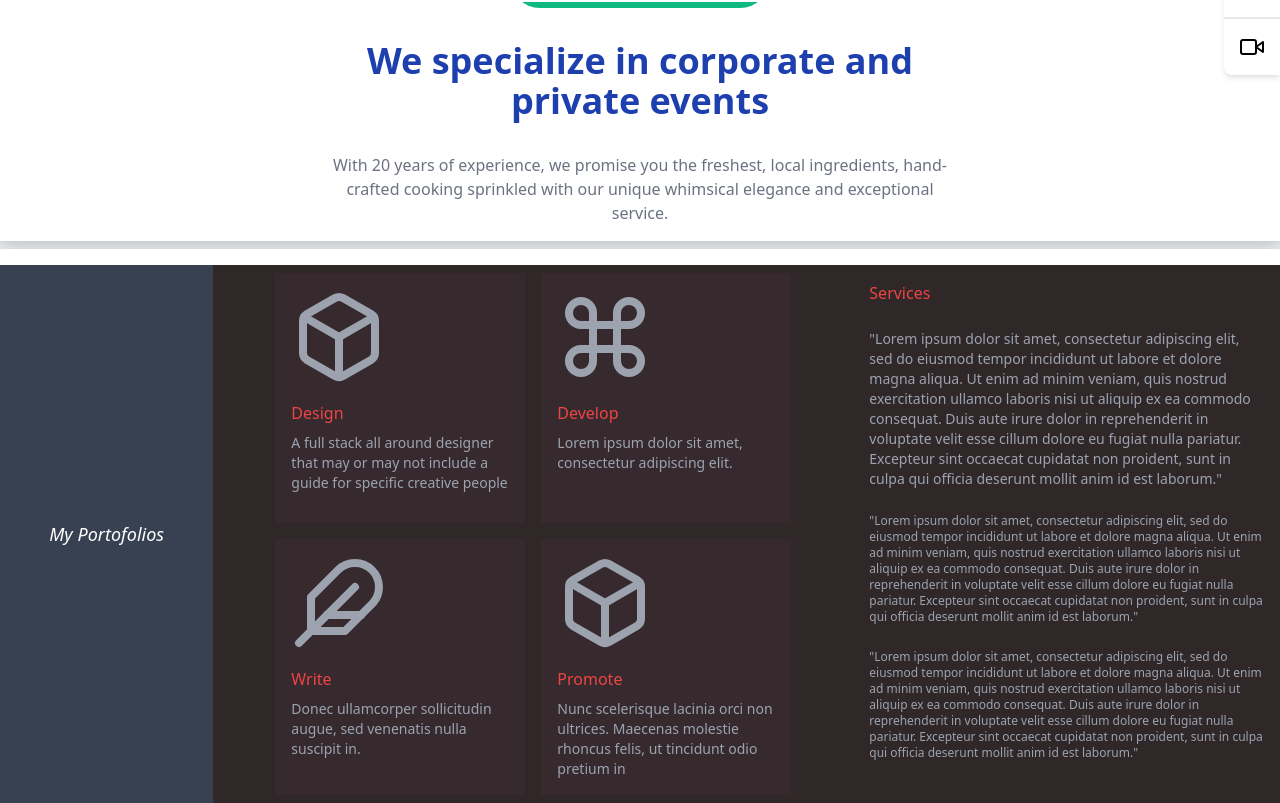
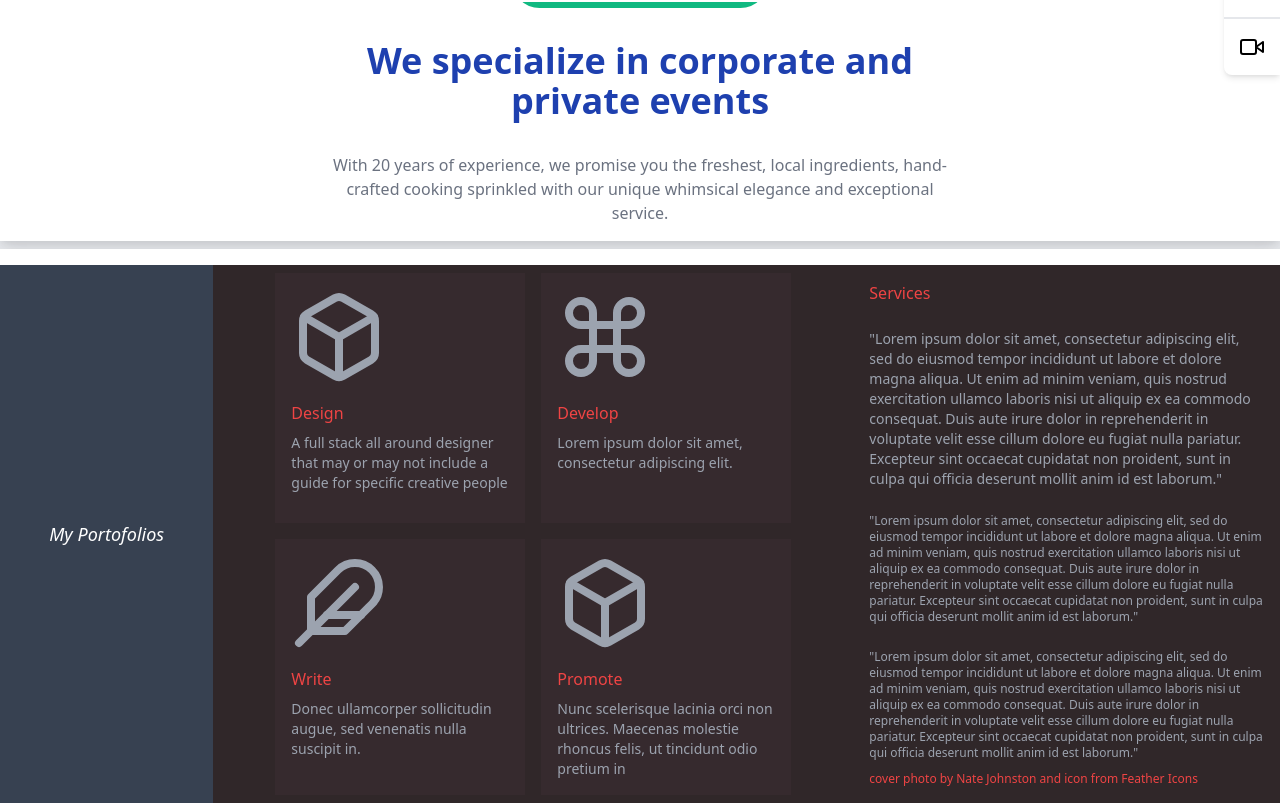
Before and after one commit to detikpw/ima-test, a React (Vite) app: page / in a window 1280 px wide. Shown: the part 413-1216 px from the top of the page. Built offline with nearby package versions, Linux system fonts and the light colour scheme.

Commit message:
Add credit footer

```diff
--- a/src/App.jsx
+++ b/src/App.jsx
@@ -125,7 +125,7 @@ function App() {
               <PortfolioItem {...item} key={item.label} />
             ))}
           </div>
-          <div className="p-4 bg-alt-1 lg:w-4/12 text-left">
+          <div className="flex flex-col p-4 bg-alt-1 lg:w-4/12 text-left">
             <div className=" text-red-500">Services</div>
             <p className="mt-6 text-sm">
               "Lorem ipsum dolor sit amet, consectetur adipiscing elit, sed do
@@ -154,6 +154,9 @@ function App() {
               nulla pariatur. Excepteur sint occaecat cupidatat non proident,
               sunt in culpa qui officia deserunt mollit anim id est laborum."
             </p>
+            <span className="mt-auto text-red-500 text-xs">
+              cover <a href="https://unsplash.com/photos/cdRUE5bHCGc">photo</a> by <a href="https://unsplash.com/@natejohnston">Nate Johnston</a> and icon from <a href="https://feathericons.com/">Feather Icons</a>
+            </span>
           </div>
         </div>
       </footer>
```
